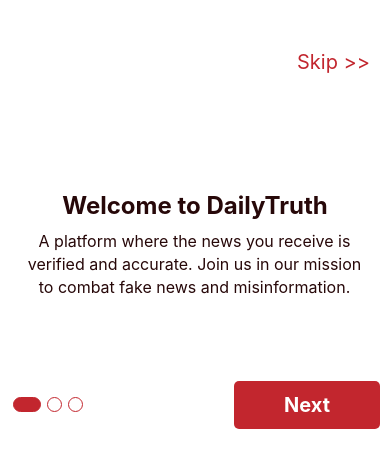
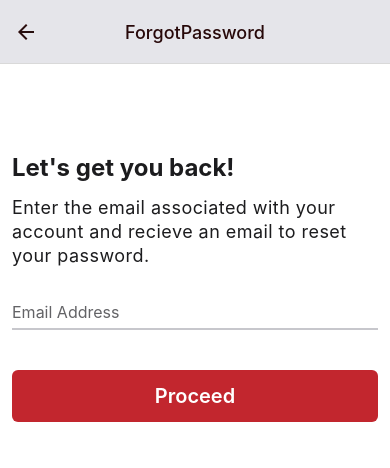
Before and after one commit to Elue-dev/DailyTruth-Mobile-App, a React Native app: screen /ForgotPassword in a window 390 px wide. Shown: the top 468 px of the page. Built offline with nearby package versions, Linux system fonts and the light colour scheme.

Commit message:
feat: send password reset email

```diff
--- a/src/components/auth/UserCredentials.tsx
+++ b/src/components/auth/UserCredentials.tsx
@@ -281,6 +281,7 @@ export default function UserCredentials({
             />
           </View>
         </View>
+
         <View className="mt-14">
           {loading ? (
             <TouchableOpacity className="bg-primaryColorLighter py-3 rounded-md">
@@ -296,6 +297,17 @@ export default function UserCredentials({
               </Text>
             </TouchableOpacity>
           )}
+
+          {/* Forgot Passwoord */}
+          {authAction === "Sign In" && (
+            <TouchableOpacity
+              onPress={() => navigation.navigate("ForgotPassword")}
+            >
+              <Text className="text-base text-darkNeutral dark:text-white mt-3 text-right">
+                Forgot your password?
+              </Text>
+            </TouchableOpacity>
+          )}
         </View>
       </ScrollView>
     </SafeAreaView>
--- a/src/components/auth/UserInterests.tsx
+++ b/src/components/auth/UserInterests.tsx
@@ -23,6 +23,7 @@ import { useState } from "react";
 import { useAuth } from "../../context/auth/AuthContext";
 import { useSheet } from "../../context/bottom_sheet/BottomSheetContext";
 import { useAlert } from "../../context/alert/AlertContext";
+import { handleAuthErrors } from "../../helpers/HandleAuthErrors";
 
 export default function UserInterests({
   initiaCredentials,
@@ -50,7 +51,7 @@ export default function UserInterests({
   }
 
   async function createUserAccount() {
-    if (selectedCategories.length > 4) {
+    if (selectedCategories.length < 5) {
       setLoading(true);
       try {
         const userCredential = await createUserWithEmailAndPassword(
@@ -94,10 +95,11 @@ export default function UserInterests({
           });
         }
       } catch (error: any) {
+        const errorMessage = handleAuthErrors(error.message);
         setLoading(false);
         showAlertAndContent({
           type: "error",
-          message: error.message,
+          message: errorMessage,
         });
       }
     } else {
@@ -144,7 +146,6 @@ export default function UserInterests({
             <TouchableOpacity
               key={interest}
               className="w-20"
-              // style={{maxWidth: 20}}
               onPress={() => setUserInterests(interest)}
             >
               <View
--- a/src/components/news/NewsCard.tsx
+++ b/src/components/news/NewsCard.tsx
@@ -45,7 +45,7 @@ export default function NewsCard({
       (doc) => doc.data().id === news.id
     );
 
-    if (savedDoc?.data()) {
+    if (action === "save" && savedDoc?.data()) {
       setLoading(false);
       showAlertAndContent({
         type: "error",
@@ -115,6 +115,7 @@ export default function NewsCard({
               }}
             >
               {/* Header */}
+              {location !== "saved" && (
                 <View className="flex-row justify-between items-center pb-3">
                   <Text
                     className={`${
@@ -123,6 +124,7 @@ export default function NewsCard({
                   >
                     {getTimeDifference(news.date)}
                   </Text>
+
                   <View className="flex-row gap-1">
                     {news.isVerified ? (
                       <MaterialIcons
@@ -142,7 +144,6 @@ export default function NewsCard({
                       />
                     )}
 
-                  {location !== "saved" && (
                     <View className="flex-row items-center">
                       <Text
                         className={`mr-1 ${
@@ -158,9 +159,9 @@ export default function NewsCard({
                         {news.upvotes.length === 1 ? "upvote" : "upvotes"}
                       </Text>
                     </View>
-                  )}
                   </View>
                 </View>
+              )}
 
               {/* Body */}
               <Text
--- a/src/helpers/HandleAuthErrors.ts
+++ b/src/helpers/HandleAuthErrors.ts
@@ -16,6 +16,9 @@ export function handleAuthErrors(error: string) {
       break;
     case "Firebase: Error (auth/email-already-in-use).":
       errorMessage = "Email already in use";
+      break;
+    case "Firebase: Password should be at least 6 characters (auth/weak-password).":
+      errorMessage = "Password should be at least 6 characters";
       break;
     case "Firebase: Error (auth/network-request-failed).":
       errorMessage =
--- a/src/navigation/RouteNavigator.tsx
+++ b/src/navigation/RouteNavigator.tsx
@@ -17,6 +17,7 @@ import SavedScreen from "../screens/saved";
 import { useSheet } from "../context/bottom_sheet/BottomSheetContext";
 import AccountInfo from "../screens/profile/pages/AccountInfo";
 import EditProfile from "../screens/profile/EditProfile";
+import ForgotPassword from "../screens/auth/forgot_password";
 
 const RootStack = createNativeStackNavigator<RootStackParamList>();
 
@@ -202,6 +203,21 @@ export default function RouteNavigator() {
           },
         }}
       />
+      <RootStack.Screen
+        name="ForgotPassword"
+        component={ForgotPassword}
+        options={{
+          headerShown: true,
+          headerTitleAlign: "center",
+          presentation: "modal",
+          headerTintColor: isDarkMode ? "#C7C7CC" : "#270809",
+          headerStyle: {
+            backgroundColor: isDarkMode
+              ? COLORS.grayNeutralTheme
+              : COLORS.grayNeutral,
+          },
+        }}
+      />
     </RootStack.Navigator>
   );
 }
--- a/src/navigation/TabNavigator.tsx
+++ b/src/navigation/TabNavigator.tsx
@@ -19,7 +19,6 @@ import ProfileScreen from "../screens/profile";
 import { COLORS } from "../common/colors";
 import { useSheet } from "../context/bottom_sheet/BottomSheetContext";
 import { useAuth } from "../context/auth/AuthContext";
-import AuthSequence from "../screens/auth_sequence";
 import AddNews from "../screens/add_news";
 
 const TabStack = createBottomTabNavigator<TabStackParamList>();
@@ -130,15 +129,17 @@ export default function TabsNavigator() {
           headerTitleAlign: "center",
         }}
       />
+      {user && (
         <TabStack.Screen
           name="AddNews"
-        component={user ? AddNews : AuthSequence}
+          component={AddNews}
           options={{
             headerShown: user ? true : false,
             tabBarLabel: "Add News",
             headerTitleAlign: "center",
           }}
         />
+      )}
       <TabStack.Screen
         name="Search"
         component={SearchScreen}
--- a/src/screens/add_news/index.tsx
+++ b/src/screens/add_news/index.tsx
@@ -53,9 +53,9 @@ export default function AddNews() {
     <SafeAreaView
       className={`flex-1 ${isDarkMode ? "bg-darkNeutral" : "bg-white"}`}
     >
-      <Pressable onPress={addNews}>
+      {/* <Pressable onPress={addNews}>
         <Text className="text-white">Add News</Text>
-      </Pressable>
+      </Pressable> */}
     </SafeAreaView>
   );
 }
--- /dev/null
+++ b/src/screens/auth/forgot_password/index.tsx
@@ -0,0 +1,122 @@
+import { View, Text, TouchableOpacity, ActivityIndicator } from "react-native";
+import React, { useState } from "react";
+import { useSheet } from "../../../context/bottom_sheet/BottomSheetContext";
+import { TextInput } from "react-native-gesture-handler";
+import { sendPasswordResetEmail } from "firebase/auth";
+import { useAlert } from "../../../context/alert/AlertContext";
+import {
+  handleAuthErrors,
+  validateEmail,
+} from "../../../helpers/HandleAuthErrors";
+import { NavigationProp, useNavigation } from "@react-navigation/native";
+import { auth } from "../../../lib/firebase";
+
+export default function ForgotPassword() {
+  const [loading, setLoading] = useState(false);
+  const [error, setError] = useState<string | boolean>(false);
+  const [email, setEmail] = useState("");
+  const [inputFocused, setInputFocused] = useState(false);
+  const { isDarkMode } = useSheet();
+  const { showAlertAndContent, closeAlert } = useAlert();
+  const navigation = useNavigation<NavigationProp<any>>();
+
+  async function sendResetEmail() {
+    closeAlert();
+    if (!email) setError(true);
+    if (!validateEmail(email)) {
+      setError("Invalid");
+      return;
+    }
+    try {
+      setLoading(true);
+      await sendPasswordResetEmail(auth, email);
+      setLoading(false);
+      showAlertAndContent({
+        type: "success",
+        message: `An email has been set to ${email} to reset your password`,
+      });
+      navigation.navigate("AuthSequence", { state: "Sign In" });
+    } catch (error: any) {
+      setLoading(false);
+      setError("NotRegistered");
+    }
+  }
+
+  return (
+    <View className="flex-1 bg-white dark:bg-darkNeutral px-3">
+      <View className="pt-10">
+        <Text className="text-darkNeutral dark:text-lightText text-2xl font-bold  mt-12">
+          Let's get you back!
+        </Text>
+        <Text
+          className="
+              text-[18px] mt-3 tracking-wide leading-6 text-darkNeutral dark:text-lightText font-normal dark:font-light"
+        >
+          Enter the email associated with your account and recieve an email to
+          reset your password.
+        </Text>
+        <View className="mt-10">
+          <Text
+            className={`absolute ${
+              inputFocused || email
+                ? `bottom-5 text-[12px]  mb-2 ${
+                    isDarkMode ? "text-lightText" : "text-grayText"
+                  }`
+                : `bottom-2 text-[16px] ${
+                    isDarkMode ? "text-lightText" : "text-grayText"
+                  }`
+            }`}
+          >
+            Email Address
+          </Text>
+          <TextInput
+            value={email}
+            onChangeText={(newval) => setEmail(newval)}
+            className={`border-b-2 relative text-[16px]  ${
+              error
+                ? "border-b-red-800"
+                : "border-lightGray dark:border-lightBorder"
+            }`}
+            onTextInput={() => setError(false)}
+            onFocus={() => {
+              setInputFocused(true);
+              setError(false);
+            }}
+            onBlur={() => setInputFocused(false)}
+            style={{ color: isDarkMode ? "#E5E5EA" : "#000" }}
+          />
+        </View>
+        {error === "Invalid" ? (
+          <Text className="text-base text-primaryColor dark:text-primaryColorTheme">
+            Please enter a valid email address
+          </Text>
+        ) : (
+          error === "NotRegistered" && (
+            <Text className="text-base text-primaryColor dark:text-primaryColorTheme">
+              The email provided is not registered
+            </Text>
+          )
+        )}
+
+        <View className="mt-10">
+          {loading ? (
+            <TouchableOpacity className="bg-primaryColorLighter py-3 rounded-md">
+              <ActivityIndicator color={"#fff"} size="small" />
+            </TouchableOpacity>
+          ) : (
+            <TouchableOpacity
+              onPress={sendResetEmail}
+              className="py-3 rounded-md bg-primaryColor dark:bg-primaryColorTheme"
+            >
+              <Text className="text-white font-semibold text-center text-xl">
+                Proceed
+              </Text>
+            </TouchableOpacity>
+          )}
+
+          {/* Forgot Passwoord */}
+        </View>
+      </View>
+    </View>
+  );
+}
--- a/src/screens/profile/index.tsx
+++ b/src/screens/profile/index.tsx
@@ -86,7 +86,6 @@ export default function ProfileScreen() {
     try {
       await signOut(auth);
       removeActiveUser();
-      navigation.navigate("News");
     } catch (error: any) {
       console.log(error);
       showAlertAndContent({
--- a/src/types/navigation.ts
+++ b/src/types/navigation.ts
@@ -23,6 +23,7 @@ export type RootStackParamList = {
     defaultTitle: "string";
   };
   EditProfile: undefined;
+  ForgotPassword: undefined;
 };
 
 export type TabStackParamList = {
```
Lines whose indentation alone changed are shown as unchanged.
